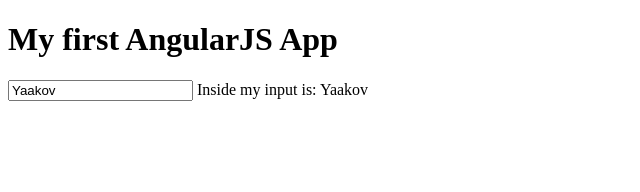
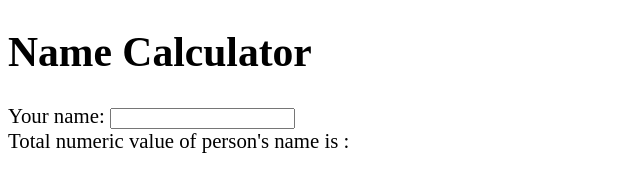
Before and after one commit to Pranotikokas/angularjs-demo, a plain HTML site: page index.html in a window 1280 px wide. Shown: the whole page, without its empty margins (0-640 px from the left). Drawn offline with Linux system fonts and the light colour scheme.

Commit message:
new version of web file

```diff
--- a/app.js
+++ b/app.js
@@ -1,13 +1,11 @@
 (function () {
 'use strict';
 
-angular.module('myFirstApp', [])
+angular.module('NameCalculator', [])
 
-.controller('MyFirstController', function ($scope) {
-  $scope.name = "Yaakov";
-  $scope.sayHello = function () {
-    return "Hello Coursera!";
-  };
+.controller('NameCalculatorController', function ($scope) {
+  $scope.name = "";
+  $scope.totalvalue = 0;
 });
 
 })();
--- a/index.html
+++ b/index.html
@@ -1,16 +1,22 @@
 <!DOCTYPE html>
-<html ng-app="myFirstApp">
+<html>
   <head>
     <meta charset="utf-8">
     <script src="angular.min.js"></script>
     <script src="app.js"></script>
-    <title>My first AngularJS App</title>
+    <style>
+      body {font-size: 1.3em; }
+    </style>
+    <title>NAME CALCULATOR</title>
   </head>
-  <body>
-    <h1>My first AngularJS App</h1>
-    <div ng-controller="MyFirstController">
-      <input type="text" ng-model="name">
-      Inside my input is: {{name}}
+  <body ng-app = "NameCalculator">
+    <h1>Name Calculator</h1>
+    <div ng-controller = "NameCalculatorController">
+      <div>
+        Your name:
+        <input type="text">
+      </div>
+      <div>Total numeric value of person's name is : </div>
     </div>
   </body>
 </html>
```
